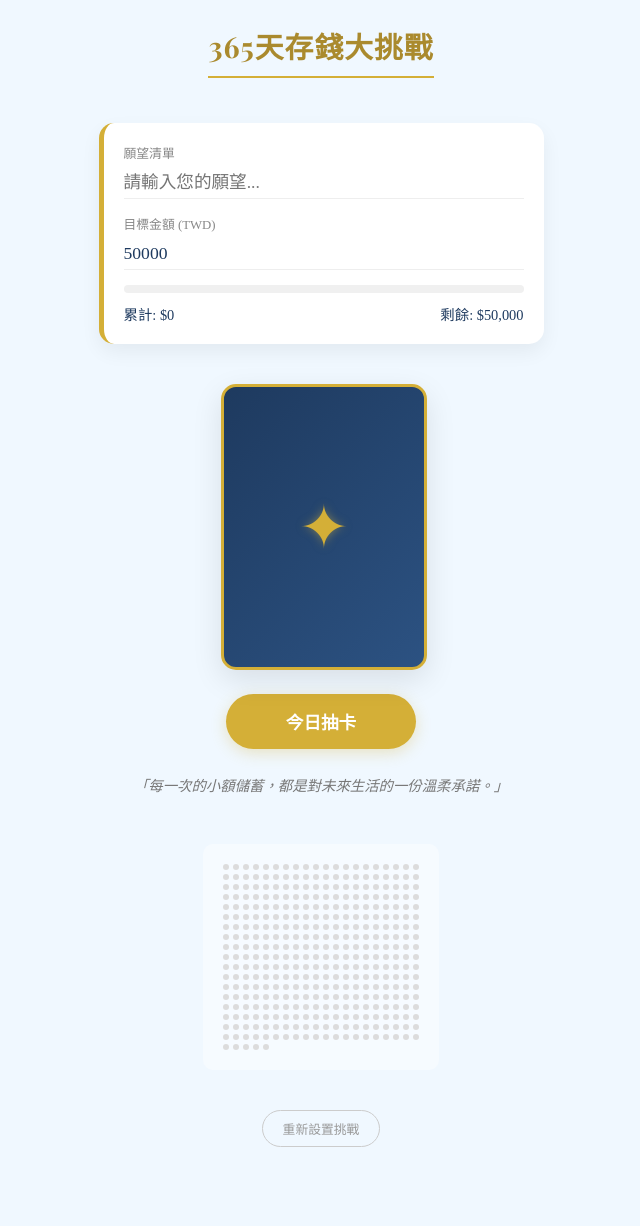
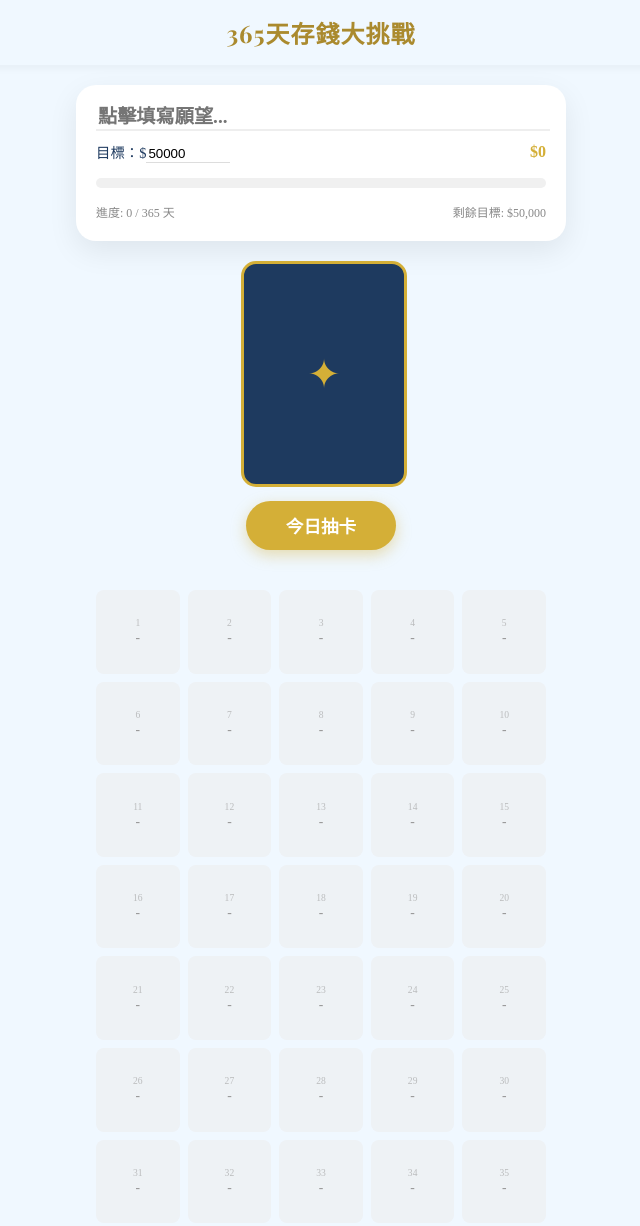
Before and after one commit to kus080600-del/index.html, a plain HTML site: page index.html in a window 1280 px wide. Shown: the top 1226 px of the page, without its empty margins (319-959 px from the left). Before the commit the page ends 1197 px from the top, so only its background shows below. Drawn offline with nearby package versions, Linux system fonts and the light colour scheme.

Commit message:
更新 index.html

```diff
--- a/index.html
+++ b/index.html
@@ -3,7 +3,7 @@
 <head>
     <meta charset="UTF-8">
     <meta name="viewport" content="width=device-width, initial-scale=1.0, maximum-scale=1.0, user-scalable=no">
-    <title>365天存錢大挑戰</title>
+    <title>365 存錢大挑戰</title>
     <link href="https://fonts.googleapis.com/css2?family=Playfair+Display:wght@700&family=Noto+Serif+TC:wght@400;700&display=swap" rel="stylesheet">
     <script src="https://cdn.jsdelivr.net/npm/canvas-confetti@1.6.0/dist/confetti.browser.min.js"></script>
     <style>
@@ -12,7 +12,7 @@
             --gold: #D4AF37;
             --dark-gold: #AA8A2E;
             --deep-blue: #1E3A5F;
-            --soft-white: #FFFFFF;
+            --bg-card: #FFFFFF;
         }
 
         body {
@@ -24,382 +24,303 @@
             align-items: center;
             min-height: 100vh;
             color: var(--deep-blue);
-            padding-bottom: 50px;
+            padding-bottom: 40px;
         }
 
-        header {
+        /* 固定頂部標題 */
+        .sticky-header {
+            position: sticky;
+            top: 0;
+            background: var(--alice-blue);
+            width: 100%;
+            z-index: 100;
             text-align: center;
-            padding: 25px 20px;
+            padding: 15px 0;
+            box-shadow: 0 2px 10px rgba(0,0,0,0.05);
         }
 
         h1 {
             font-family: 'Playfair Display', serif;
-            font-size: 1.8rem;
+            font-size: 1.5rem;
             margin: 0;
             color: var(--dark-gold);
             letter-spacing: 1px;
-            border-bottom: 2px solid var(--gold);
-            padding-bottom: 10px;
         }
 
-        /* 願望清單區 */
-        .wish-section {
-            width: 85%;
-            max-width: 400px;
-            background: var(--soft-white);
+        /* 願望與進度區 */
+        .wish-card {
+            width: 90%;
+            max-width: 450px;
+            background: var(--bg-card);
             padding: 20px;
-            border-radius: 15px;
-            box-shadow: 0 8px 20px rgba(0,0,0,0.06);
-            border-left: 5px solid var(--gold);
+            border-radius: 20px;
+            box-shadow: 0 10px 30px rgba(0,0,0,0.08);
             margin: 20px 0;
-        }
-
-        .input-group {
-            margin-bottom: 15px;
-        }
-
-        label {
-            font-size: 0.8rem;
-            color: #888;
-            display: block;
-            margin-bottom: 5px;
         }
 
         .wish-input {
             width: 100%;
             border: none;
-            border-bottom: 1px solid #eee;
-            font-size: 1.1rem;
+            border-bottom: 2px solid #eee;
+            font-size: 1.2rem;
+            margin-bottom: 10px;
+            outline: none;
+            font-family: inherit;
             color: var(--deep-blue);
-            padding: 5px 0;
-            outline: none;
-            background: transparent;
-            font-family: 'Noto Serif TC', serif;
+            font-weight: bold;
         }
 
-        .wish-input:focus {
-            border-bottom: 1px solid var(--gold);
+        .progress-bar-container {
+            height: 10px;
+            background: #f0f0f0;
+            border-radius: 5px;
+            overflow: hidden;
+            margin: 15px 0;
         }
 
-        .progress-info {
-            display: flex;
-            justify-content: space-between;
-            font-size: 0.9rem;
-            margin-top: 10px;
+        #progress-fill {
+            height: 100%;
+            width: 0%;
+            background: linear-gradient(90deg, var(--gold), #f9d976);
+            transition: width 0.8s ease;
         }
 
-        .progress-container {
-            height: 8px;
-            background: #f0f0f0;
-            border-radius: 4px;
-            overflow: hidden;
-            margin: 10px 0;
+        /* 抽卡互動區 */
+        .interaction-zone {
+            display: flex;
+            flex-direction: column;
+            align-items: center;
+            gap: 20px;
+            margin-bottom: 30px;
         }
 
-        #progress-bar {
-            height: 100%;
-            width: 0%;
-            background: linear-gradient(90deg, var(--gold), #FFE17B);
-            transition: width 0.6s cubic-bezier(0.4, 0, 0.2, 1);
-        }
-
-        /* 抽卡區 */
         .card-container {
             perspective: 1000px;
-            width: 200px;
-            height: 280px;
-            margin: 20px 0;
+            width: 160px;
+            height: 220px;
         }
 
         .card {
-            width: 100%;
-            height: 100%;
+            width: 100%; height: 100%;
             position: relative;
             transform-style: preserve-3d;
-            transition: transform 0.7s cubic-bezier(0.23, 1, 0.32, 1);
+            transition: transform 0.6s cubic-bezier(0.4, 0, 0.2, 1);
+            cursor: pointer;
         }
 
-        .card.is-flipped {
-            transform: rotateY(180deg);
-        }
+        .card.is-flipped { transform: rotateY(180deg); }
 
         .card-face {
             position: absolute;
-            width: 100%;
-            height: 100%;
+            width: 100%; height: 100%;
             backface-visibility: hidden;
+            border-radius: 15px;
+            border: 3px solid var(--gold);
             display: flex;
             flex-direction: column;
             justify-content: center;
             align-items: center;
-            border-radius: 15px;
-            border: 3px solid var(--gold);
-            box-shadow: 0 10px 30px rgba(0,0,0,0.1);
         }
 
-        .card-front {
-            background: linear-gradient(135deg, #1e3a5f 0%, #2c5282 100%);
-            color: var(--gold);
-        }
+        .card-front { background: var(--deep-blue); color: var(--gold); font-size: 40px; }
+        .card-back { background: white; transform: rotateY(180deg); }
 
-        .card-front::after {
-            content: "✦";
-            font-size: 60px;
-            text-shadow: 0 0 10px rgba(212,175,55,0.5);
-        }
-
-        .card-back {
-            background: white;
-            transform: rotateY(180deg);
-            color: var(--deep-blue);
-        }
-
-        .amount {
-            font-size: 2.8rem;
-            font-weight: bold;
-            color: var(--dark-gold);
-            margin: 10px 0;
-        }
-
-        /* 點點陣列 */
-        .grid-container {
-            display: grid;
-            grid-template-columns: repeat(20, 1fr);
-            gap: 4px;
-            padding: 20px;
-            max-width: 90%;
-            background: rgba(255,255,255,0.4);
-            border-radius: 10px;
-            margin-top: 20px;
-        }
-
-        .dot {
-            width: 6px;
-            height: 6px;
-            background: #dcdcdc;
-            border-radius: 50%;
-        }
-
-        .dot.active {
-            background: var(--gold);
-            box-shadow: 0 0 4px var(--gold);
-        }
-
-        /* 按鈕系列 */
-        .draw-btn {
-            padding: 15px 60px;
+        .btn-draw {
             background: var(--gold);
             color: white;
             border: none;
-            border-radius: 30px;
+            padding: 12px 40px;
+            border-radius: 25px;
             font-size: 1.1rem;
             font-weight: bold;
-            box-shadow: 0 4px 15px rgba(212, 175, 55, 0.3);
-            cursor: pointer;
-            margin-top: 10px;
+            box-shadow: 0 5px 15px rgba(212,175,55,0.4);
         }
 
-        .reset-btn {
-            margin-top: 40px;
-            background: transparent;
-            color: #999;
-            border: 1px solid #ccc;
-            padding: 8px 20px;
-            border-radius: 20px;
-            font-size: 0.8rem;
-            cursor: pointer;
+        /* 紀錄格子區 */
+        .history-grid {
+            display: grid;
+            grid-template-columns: repeat(5, 1fr);
+            gap: 8px;
+            width: 90%;
+            max-width: 450px;
+            padding: 10px;
         }
 
-        .quote-box {
-            margin-top: 25px;
-            padding: 0 40px;
-            text-align: center;
-            font-style: italic;
-            font-size: 0.9rem;
-            color: #777;
-            min-height: 50px;
+        .grid-item {
+            aspect-ratio: 1/1;
+            background: #eef2f5;
+            border-radius: 8px;
+            display: flex;
+            flex-direction: column;
+            justify-content: center;
+            align-items: center;
+            font-size: 0.7rem;
+            color: #999;
+            border: 1px solid transparent;
+            transition: all 0.3s ease;
         }
+
+        .grid-item.filled {
+            background: linear-gradient(135deg, #fffcf0 0%, #fff3cc 100%);
+            border-color: var(--gold);
+            color: var(--dark-gold);
+            font-weight: bold;
+            box-shadow: 0 2px 5px rgba(212,175,55,0.2);
+        }
+
+        .grid-item .day-num { font-size: 0.6rem; opacity: 0.6; margin-bottom: 2px; }
+        .grid-item .val { font-size: 0.85rem; }
+
+        .reset-area { margin-top: 40px; opacity: 0.5; }
+        .reset-btn { background: none; border: 1px solid #ccc; color: #666; padding: 5px 15px; border-radius: 15px; font-size: 0.8rem; }
     </style>
 </head>
 <body>
 
-    <header>
+<div class="sticky-header">
     <h1>365天存錢大挑戰</h1>
-    </header>
-
-    <div class="wish-section">
-        <div class="input-group">
-            <label>願望清單</label>
-            <input type="text" id="wish-title" class="wish-input" placeholder="請輸入您的願望..." onchange="saveData()">
-        </div>
-        <div class="input-group">
-            <label>目標金額 (TWD)</label>
-            <input type="number" id="target-amount" class="wish-input" placeholder="例如: 50000" onchange="saveData()">
 </div>
 
-        <div class="progress-container">
-            <div id="progress-bar"></div>
+<div class="wish-card">
+    <input type="text" id="wish-title" class="wish-input" placeholder="點擊填寫願望..." onchange="saveData()">
+    <div style="display: flex; justify-content: space-between; align-items: center;">
+        <span style="font-size: 0.9rem;">目標：$<input type="number" id="wish-target" style="width: 80px; border:none; border-bottom:1px solid #ddd; outline:none;" placeholder="50000" onchange="saveData()"></span>
+        <span id="stat-total" style="font-weight: bold; color: var(--gold);">$0</span>
     </div>
-        <div class="progress-info">
-            <span>累計: $<span id="total-saved">0</span></span>
-            <span>剩餘: $<span id="remaining">0</span></span>
+    <div class="progress-bar-container">
+        <div id="progress-fill"></div>
+    </div>
+    <div style="display: flex; justify-content: space-between; font-size: 0.75rem; color: #888;">
+        <span id="stat-days">進度: 0 / 365 天</span>
+        <span id="stat-remain">剩餘目標: $0</span>
     </div>
 </div>
 
-    <div class="card-container" onclick="drawCard()">
-        <div class="card" id="main-card">
-            <div class="card-face card-front"></div>
+<div class="interaction-zone">
+    <div class="card-container" onclick="handleDraw()">
+        <div class="card" id="card">
+            <div class="card-face card-front">✦</div>
             <div class="card-face card-back">
-                <span style="font-size: 0.9rem;">今日儲蓄金額</span>
-                <div class="amount" id="card-amount">$0</div>
-                <small id="card-date" style="color:#aaa"></small>
+                <span style="font-size: 0.8rem; color: #888;">獲得金額</span>
+                <div id="draw-result" style="font-size: 2rem; font-weight: bold; color: var(--dark-gold);">$0</div>
             </div>
         </div>
     </div>
-
-    <button class="draw-btn" onclick="drawCard()">今日抽卡</button>
-
-    <div class="quote-box" id="quote-text">
-        「每一次的小額儲蓄，都是對未來生活的一份溫柔承諾。」
+    <button class="btn-draw" onclick="handleDraw()">今日抽卡</button>
 </div>
 
-    <div class="grid-container" id="grid"></div>
+<div class="history-grid" id="history-grid">
+    </div>
 
-    <button class="reset-btn" onclick="resetChallenge()">重新設置挑戰</button>
+<div class="reset-area">
+    <button class="reset-btn" onclick="resetAll()">重新設置挑戰</button>
+</div>
 
 <script>
-        const quotes = [
-            "積少成多，財富是時間的果實。",
-            "今天的自律，是明天的自由。",
-            "理財不在於致富，而在於能自由選擇生活。",
-            "開運小撇步：今天多喝水，好運自然來。",
-            "優雅是一種態度，儲蓄是一種習慣。",
-            "每一分努力，都會在未來開花結果。",
-            "夢想不遠，只要你開始啟程。"
-        ];
-
     let state = {
-            totalSaved: 0,
-            daysCount: 0,
-            targetAmount: 50000,
-            wishTitle: "",
-            history: []
+        wish: "",
+        target: 50000,
+        records: [] // 儲存每次抽到的金額
     };
 
     function init() {
-            const savedState = localStorage.getItem('savings_365_v2');
-            if (savedState) {
-                state = JSON.parse(savedState);
-            }
+        const saved = localStorage.getItem('savings_v3');
+        if (saved) state = JSON.parse(saved);
 
-            document.getElementById('wish-title').value = state.wishTitle || "";
-            document.getElementById('target-amount').value = state.targetAmount || "";
+        document.getElementById('wish-title').value = state.wish;
+        document.getElementById('wish-target').value = state.target;
 
         renderGrid();
         updateUI();
     }
 
     function renderGrid() {
-            const grid = document.getElementById('grid');
+        const grid = document.getElementById('history-grid');
         grid.innerHTML = '';
-            for (let i = 0; i < 365; i++) {
-                const dot = document.createElement('div');
-                dot.className = 'dot' + (i < state.daysCount ? ' active' : '');
-                grid.appendChild(dot);
+
+        for (let i = 1; i <= 365; i++) {
+            const item = document.createElement('div');
+            item.className = 'grid-item' + (state.records[i-1] ? ' filled' : '');
+            item.id = `day-${i}`;
+
+            const amount = state.records[i-1];
+            item.innerHTML = `
+                <div class="day-num">${i}</div>
+                <div class="val">${amount ? '$'+amount : '-'}</div>
+            `;
+            grid.appendChild(item);
         }
     }
 
     function updateUI() {
-            document.getElementById('total-saved').innerText = state.totalSaved.toLocaleString();
-            const target = state.targetAmount || 0;
-            const remain = Math.max(0, target - state.totalSaved);
-            document.getElementById('remaining').innerText = remain.toLocaleString();
+        const total = state.records.reduce((a, b) => a + b, 0);
+        const remain = Math.max(0, state.target - total);
+        const progress = (total / state.target) * 100;
 
-            const progress = target > 0 ? (state.totalSaved / target) * 100 : 0;
-            document.getElementById('progress-bar').style.width = Math.min(100, progress) + '%';
+        document.getElementById('stat-total').innerText = '$' + total.toLocaleString();
+        document.getElementById('stat-remain').innerText = '剩餘目標: $' + remain.toLocaleString();
+        document.getElementById('stat-days').innerText = `進度: ${state.records.length} / 365 天`;
+        document.getElementById('progress-fill').style.width = Math.min(100, progress) + '%';
     }
 
-        function playSound() {
-            try {
-                const ctx = new (window.AudioContext || window.webkitAudioContext)();
-                const osc = ctx.createOscillator();
-                const gain = ctx.createGain();
-                osc.type = 'sine';
-                osc.frequency.setValueAtTime(523.25, ctx.currentTime); // C5
-                osc.frequency.exponentialRampToValueAtTime(1046.50, ctx.currentTime + 0.3); // C6
-                gain.gain.setValueAtTime(0.1, ctx.currentTime);
-                gain.gain.exponentialRampToValueAtTime(0.01, ctx.currentTime + 0.3);
-                osc.connect(gain);
-                gain.connect(ctx.destination);
-                osc.start();
-                osc.stop(ctx.currentTime + 0.3);
-            } catch(e) { console.log("Audio muted"); }
-        }
+    function handleDraw() {
+        const card = document.getElementById('card');
 
-        function drawCard() {
-            const card = document.getElementById('main-card');
-
-            // 如果已經在背面，先翻回正面再抽
+        // 如果卡片正在翻面中，先翻回來準備下一次
         if (card.classList.contains('is-flipped')) {
             card.classList.remove('is-flipped');
             return;
         }
 
-            const randomAmount = Math.floor(Math.random() * (300 - 50 + 1)) + 50;
+        if (state.records.length >= 365) {
+            alert("恭喜完成 365 天挑戰！");
+            return;
+        }
 
-            playSound();
+        const amount = Math.floor(Math.random() * (300 - 50 + 1)) + 50;
+        document.getElementById('draw-result').innerText = '$' + amount;
 
-            // 設置卡片內容
-            document.getElementById('card-amount').innerText = '$' + randomAmount;
-            document.getElementById('card-date').innerText = new Date().toLocaleDateString();
-
-            // 翻轉
         card.classList.add('is-flipped');
 
-            // 噴發特效
+        // 慶祝效果
         confetti({
-                particleCount: 80,
-                spread: 60,
-                origin: { y: 0.7 },
+            particleCount: 100,
+            spread: 70,
+            origin: { y: 0.8 },
             colors: ['#D4AF37', '#F0F8FF', '#1E3A5F']
         });
 
-            // 更新數據
-            state.totalSaved += randomAmount;
-            state.daysCount = Math.min(365, state.daysCount + 1);
+        // 紀錄數據
+        state.records.push(amount);
+        saveData();
 
-            // 換語錄
-            document.getElementById('quote-text').innerText = quotes[Math.floor(Math.random() * quotes.length)];
+        // 延遲更新格子與滾動，讓翻牌動畫跑完
+        setTimeout(() => {
+            renderGrid();
+            updateUI();
 
-            saveData();
-            setTimeout(() => {
-                updateUI();
-                renderGrid();
-            }, 300);
+            // 自動滾動到剛抽到的格子
+            const nextIdx = state.records.length;
+            document.getElementById(`day-${nextIdx}`).scrollIntoView({ behavior: 'smooth', block: 'center' });
+        }, 600);
     }
 
     function saveData() {
-            state.wishTitle = document.getElementById('wish-title').value;
-            state.targetAmount = parseInt(document.getElementById('target-amount').value) || 0;
-            localStorage.setItem('savings_365_v2', JSON.stringify(state));
+        state.wish = document.getElementById('wish-title').value;
+        state.target = parseInt(document.getElementById('wish-target').value) || 0;
+        localStorage.setItem('savings_v3', JSON.stringify(state));
         updateUI();
     }
 
-        function resetChallenge() {
-            if (confirm("確定要重置挑戰嗎？這將會清空所有儲蓄紀錄與願望設定。")) {
-                localStorage.removeItem('savings_365_v2');
-                state = {
-                    totalSaved: 0,
-                    daysCount: 0,
-                    targetAmount: 50000,
-                    wishTitle: "",
-                    history: []
-                };
+    function resetAll() {
+        if (confirm("確定要刪除所有進度與願望嗎？這將無法復原。")) {
+            localStorage.removeItem('savings_v3');
             location.reload();
         }
     }
 
     window.onload = init;
 </script>
+
 </body>
 </html>
```
Lines whose indentation alone changed are shown as unchanged.
